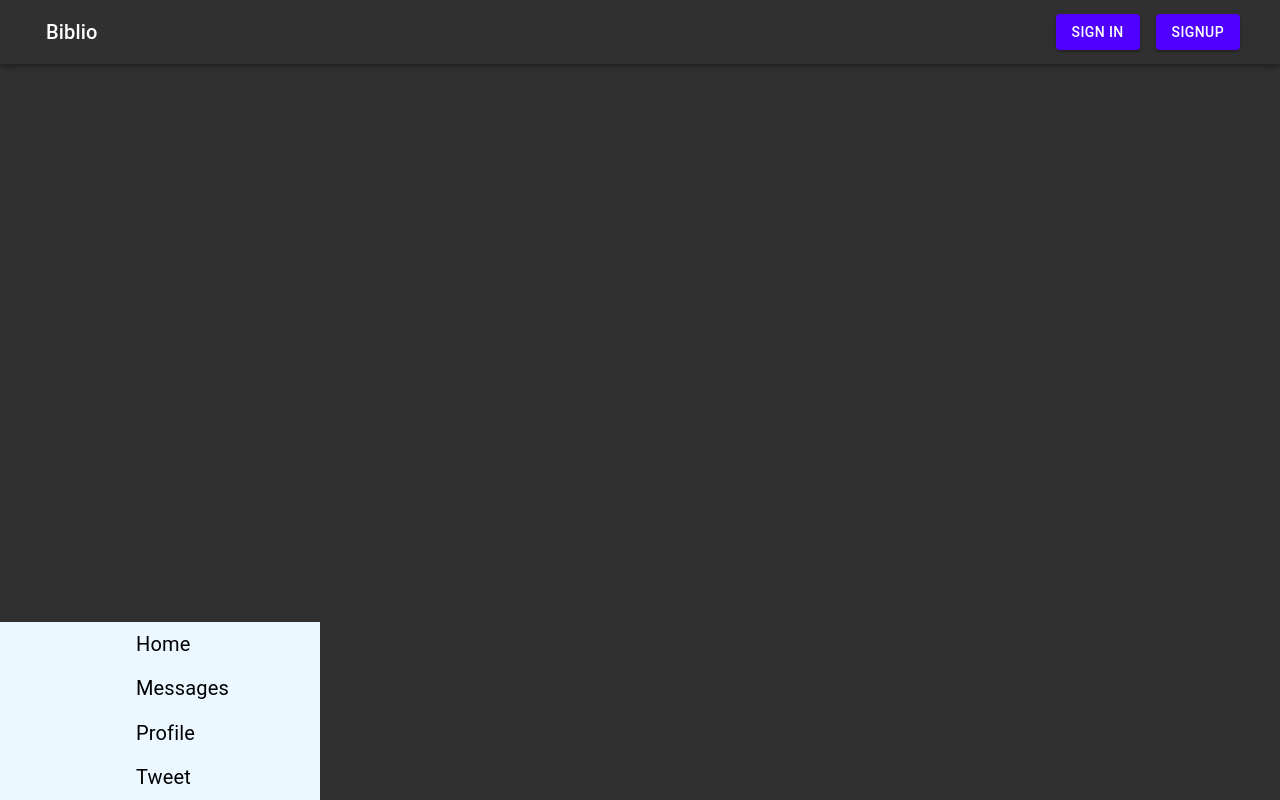
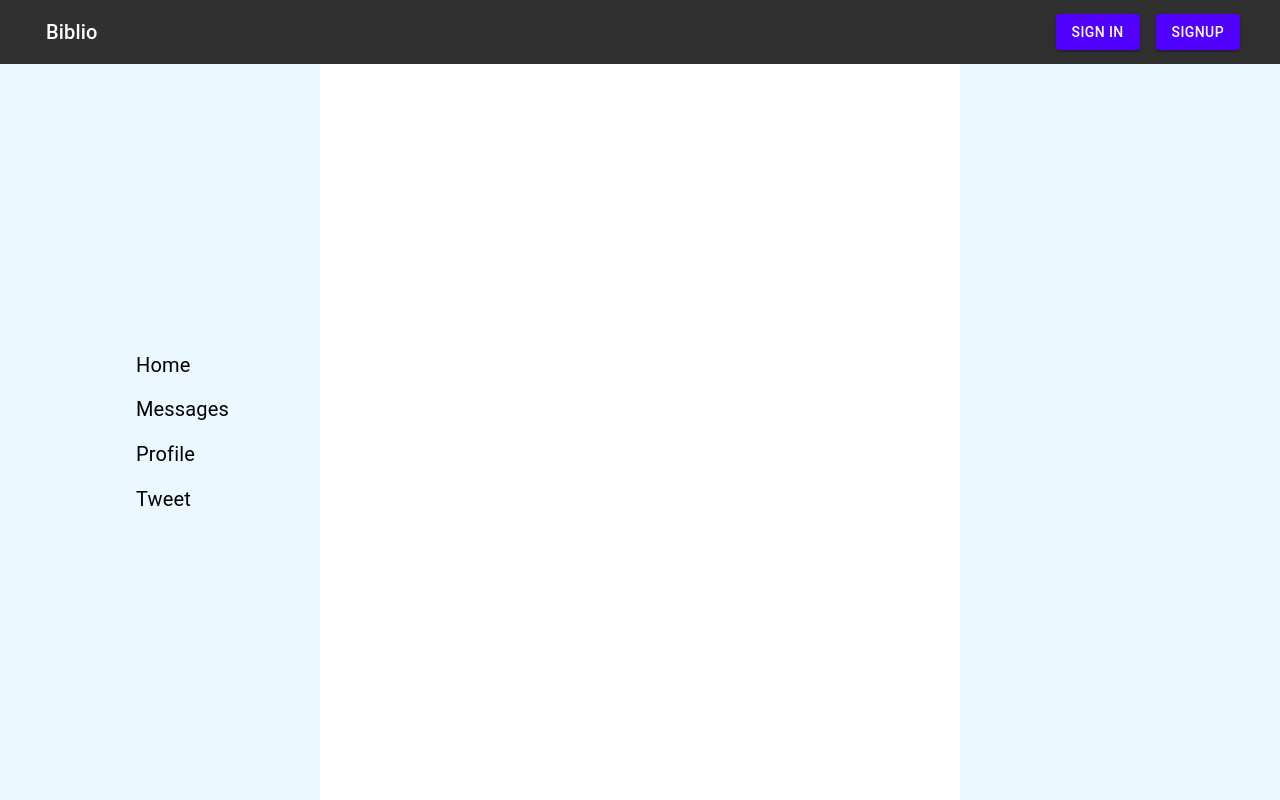
Before and after one commit to BenMiriello/tweetvine, a React (Create React App) app: page / in a window 1280 px wide. Built offline with nearby package versions, Linux system fonts and the light colour scheme.

Commit message:
Style: fix nav and page flex directions

```diff
--- a/src/components/Page.tsx
+++ b/src/components/Page.tsx
@@ -1,11 +1,13 @@
-import React, { ReactNodeArray } from 'react';
+import React, { ReactNode, ReactNodeArray } from 'react';
 import Nav from './Nav';
 
-export default function Page(props: {children: ReactNodeArray}) {
+export default function Page(props: {children: ReactNode | ReactNodeArray}) {
   return (
-    <div className="h-screen flex flex-col">
+    <div className="h-screen w-screen flex flex-col">
       <Nav />
-      {props.children}
+      <div className="flex h-screen">
+        {props.children}
+      </div>
     </div>
   );
 }
```
